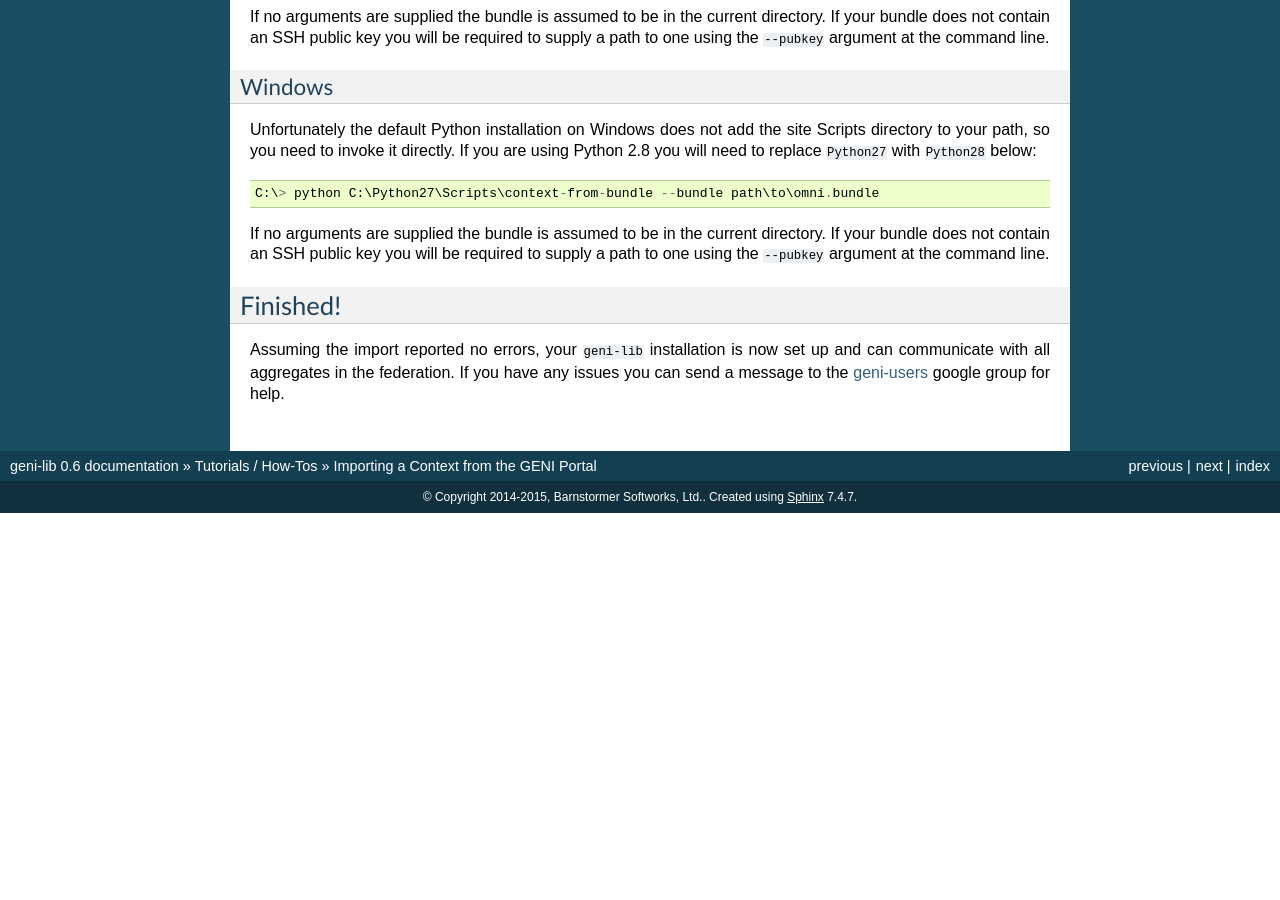
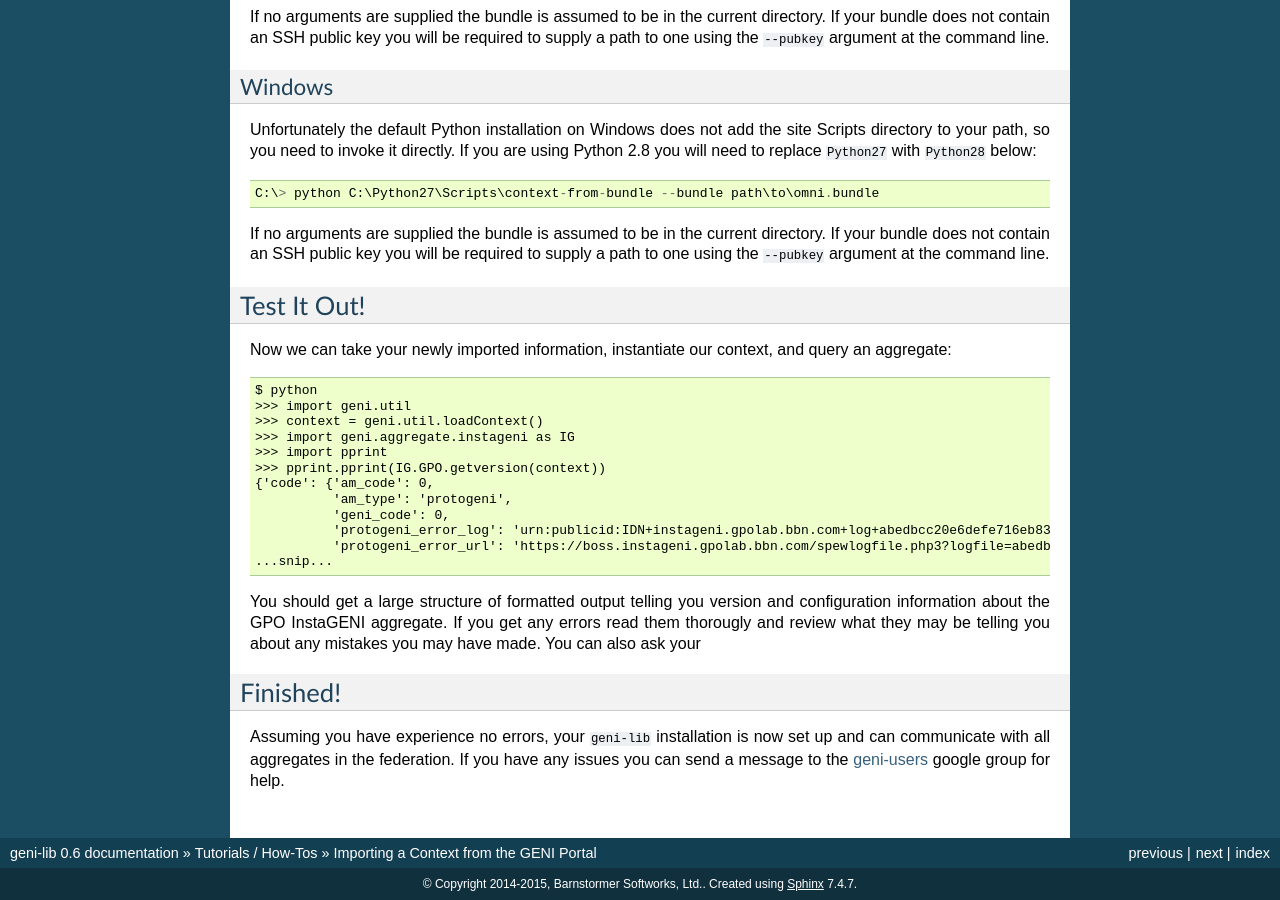
Before and after one commit to kaimast/geni-lib3, a Sphinx documentation site: the page built from docs/source/tutorials/portalcontext.rst, in a window 1280 px wide and 900 px high, scrolled down 832 px. Built offline with Sphinx 7.4.7, drawn with Linux system fonts in a browser that asks for light colours; pages that are not in the unit, such as notebooks, are missing from menus; before the commit the page ends 1345 px from its top, so only the background shows below that.

Commit message:
Test it out section for simple context

```diff
--- a/docs/source/tutorials/portalcontext.rst
+++ b/docs/source/tutorials/portalcontext.rst
@@ -63,11 +63,34 @@ If no arguments are supplied the bundle is assumed to be in the current director
 bundle does not contain an SSH public key you will be required to supply a path to one using
 the ``--pubkey`` argument at the command line.
 
+============
+Test It Out!
+============
+
+Now we can take your newly imported information, instantiate our context, and query an aggregate::
+
+   $ python
+   >>> import geni.util
+   >>> context = geni.util.loadContext()
+   >>> import geni.aggregate.instageni as IG
+   >>> import pprint
+   >>> pprint.pprint(IG.GPO.getversion(context))
+   {'code': {'am_code': 0,
+             'am_type': 'protogeni',
+             'geni_code': 0,
+             'protogeni_error_log': 'urn:publicid:IDN+instageni.gpolab.bbn.com+log+abedbcc20e6defe716eb83b8586c7e08',
+             'protogeni_error_url': 'https://boss.instageni.gpolab.bbn.com/spewlogfile.php3?logfile=abedbcc20e6defe716eb83b8586c7e08'},
+   ...snip...
+
+You should get a large structure of formatted output telling you version and configuration
+information about the GPO InstaGENI aggregate.  If you get any errors read them thorougly and
+review what they may be telling you about any mistakes you may have made.  You can also ask your
+
 =========
 Finished!
 =========
 
-Assuming the import reported no errors, your ``geni-lib`` installation is now set up and
+Assuming you have experience no errors, your ``geni-lib`` installation is now set up and
 can communicate with all aggregates in the federation.  If you have any issues you can
 send a message to the `geni-users <https://groups.google.com/forum/#!forum/geni-users>`_
 google group for help.
```
